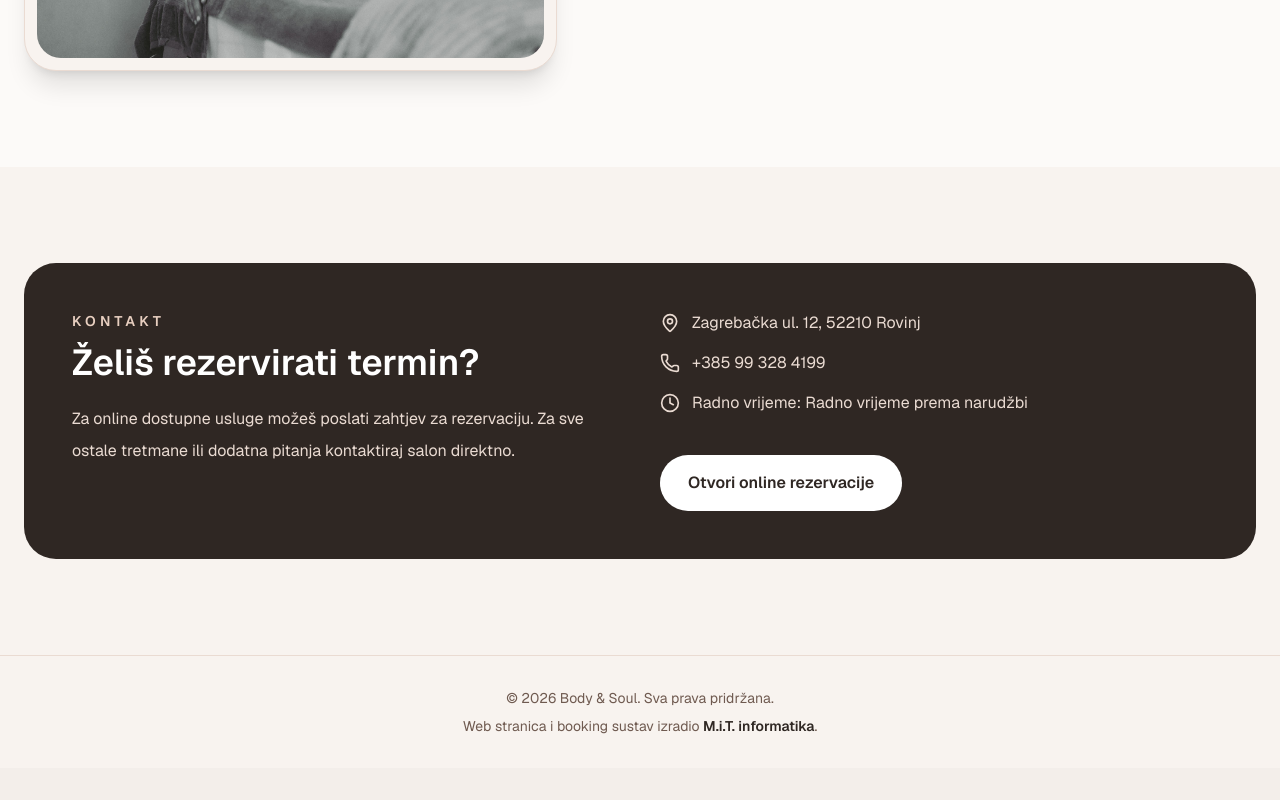
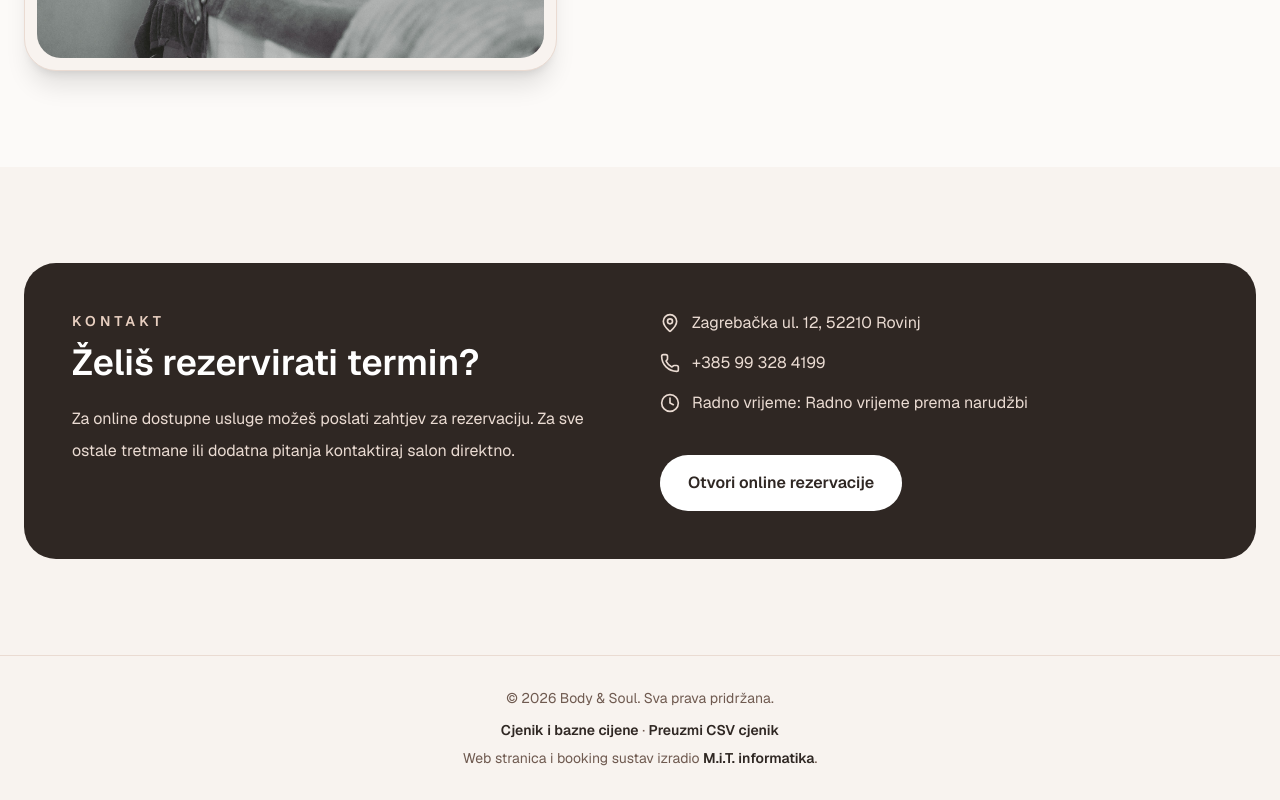
Before and after one commit to mmatic90/admin_body_and_soul, a Next.js app: page / in a window 1280 px wide. Shown: the part 2562-3362 px from the top of the page. Before the commit the page ends 3330 px from the top, so only its background shows below. Built offline with nearby package versions, Linux system fonts and the light colour scheme; no server answers; the database is empty.

Commit message:
Add price list links to public footer

```diff
--- a/src/components/public-footer.tsx
+++ b/src/components/public-footer.tsx
@@ -2,6 +2,16 @@ export default function PublicFooter() {
   return (
     <footer className="border-t border-[#eadbd2] bg-[#f8f3ef] px-6 py-8 text-center text-sm text-[#6f5a50]">
       <p>© {new Date().getFullYear()} Body &amp; Soul. Sva prava pridržana.</p>
+
+      <p className="mt-3">
+        <a href="/cjenik" className="font-semibold text-[#2f2723] underline-offset-4 hover:underline">
+          Cjenik i bazne cijene
+        </a>
+        {" · "}
+        <a href="/cjenik/aktualni.csv" className="font-semibold text-[#2f2723] underline-offset-4 hover:underline">
+          Preuzmi CSV cjenik
+        </a>
+      </p>
 
       <p className="mt-2">
         Web stranica i booking sustav izradio{" "}
```
